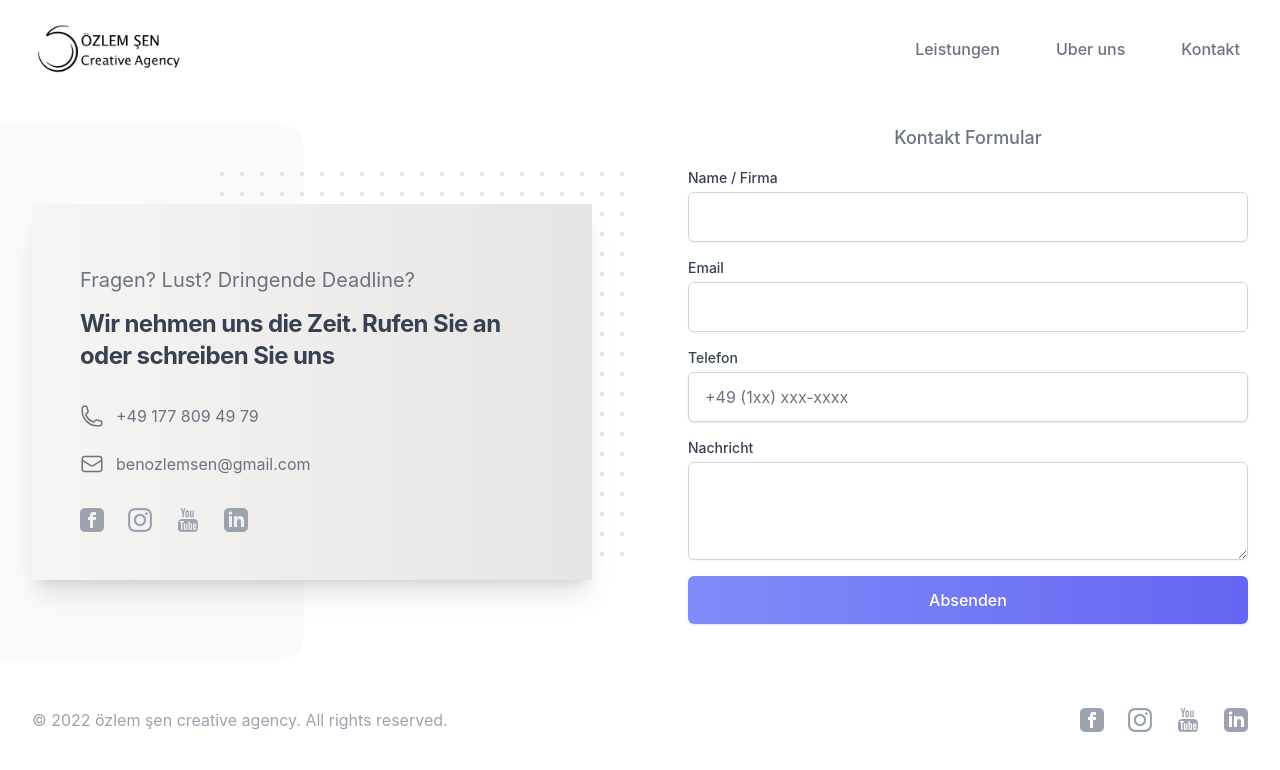
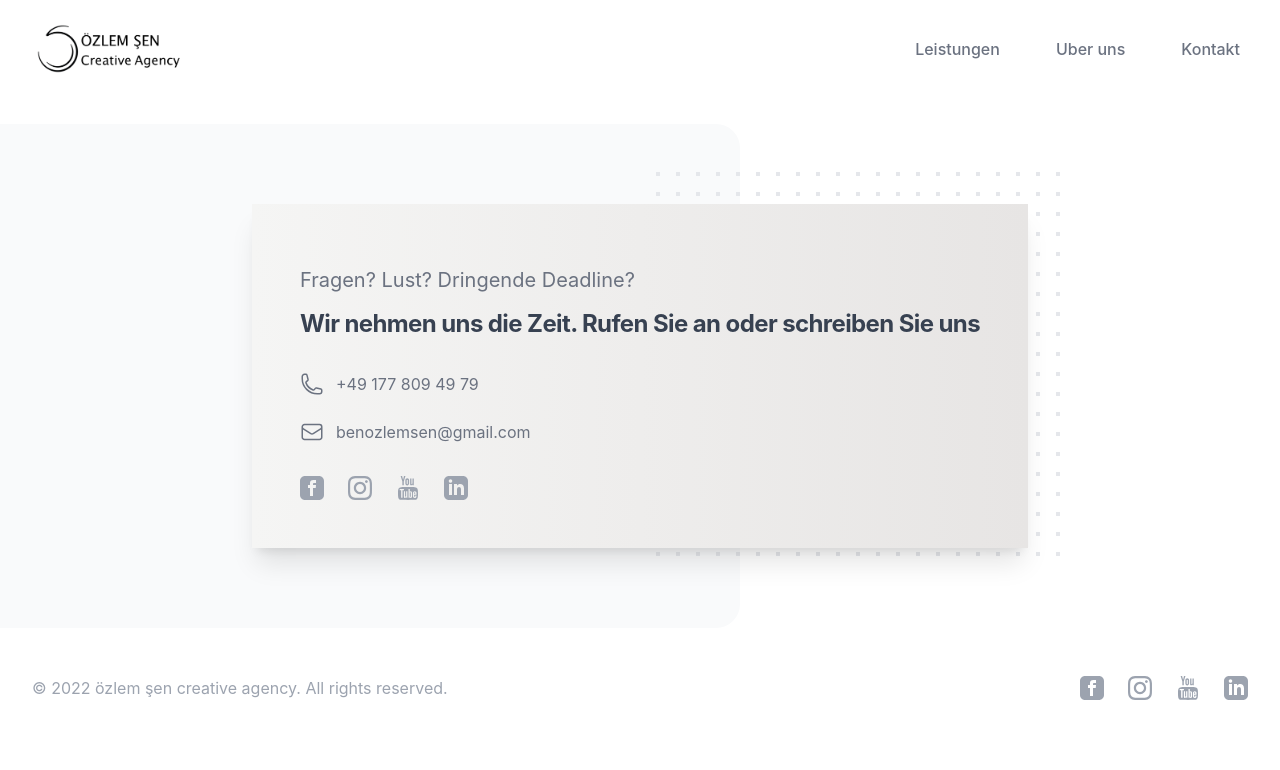
Before and after one commit to slnsrn/ozlemsen, a Next.js app: page /contact in a window 1280 px wide. Shown: the top 770 px of the page. Built offline with nearby package versions, Linux system fonts and the light colour scheme.

Commit message:
remove form

```diff
--- a/pages/contact.tsx
+++ b/pages/contact.tsx
@@ -5,7 +5,7 @@ import { EnvelopeIcon, PhoneIcon } from "@heroicons/react/24/outline";
 import { Layout } from "../components/Layout";
 import { navigation } from "../components/Social";
 import Link from "next/link";
-import { Formik, Form, Field } from "formik";
+// import { Formik, Form, Field } from "formik";
 
 import { object, string } from "yup";
 
@@ -78,7 +78,8 @@ export default function Contact() {
     <Layout>
       <section>
         <div className="mt-6 relative bg-white flex lg:h-5/6">
-          <div className="lg:mx-auto lg:grid lg:max-w-7xl lg:grid-cols-2 lg:items-start lg:gap-24 lg:px-8 h-full self-center">
+          {/* <div className="lg:mx-auto lg:grid lg:max-w-7xl lg:grid-cols-2 lg:items-start lg:gap-24 lg:px-8 h-full self-center"> */}
+          <div className="lg:mx-auto lg:max-w-7xl lg:grid-cols-2 lg:items-start lg:gap-24 lg:px-8 h-full self-center">
             <div className="relative sm:py-16 lg:py-0 h-full">
               <div
                 aria-hidden="true"
@@ -182,8 +183,7 @@ export default function Contact() {
               </div>
             </div>
 
-            <div className="relative max-w-md px-6 sm:max-w-3xl lg:px-0">
-              {/* Content area */}
+            {/* <div className="relative max-w-md px-6 sm:max-w-3xl lg:px-0">
               <div className="pt-6 lg:pt-0">
                 <h3 className="text-lg font-medium text-gray-500 text-center">
                   Kontakt Formular
@@ -301,7 +301,7 @@ export default function Contact() {
                   )}
                 </Formik>
               </div>
-            </div>
+            </div> */}
           </div>
         </div>
       </section>
```
